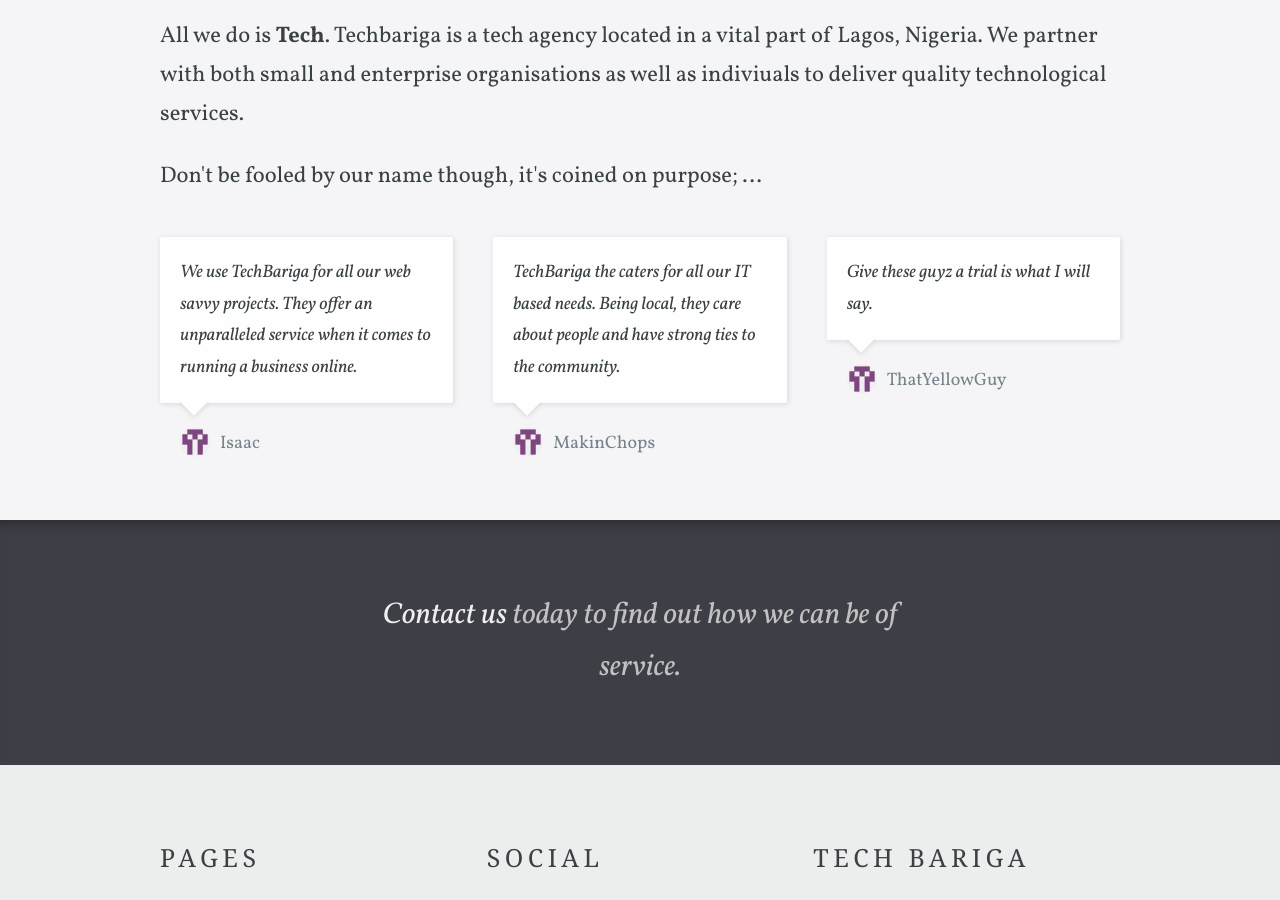
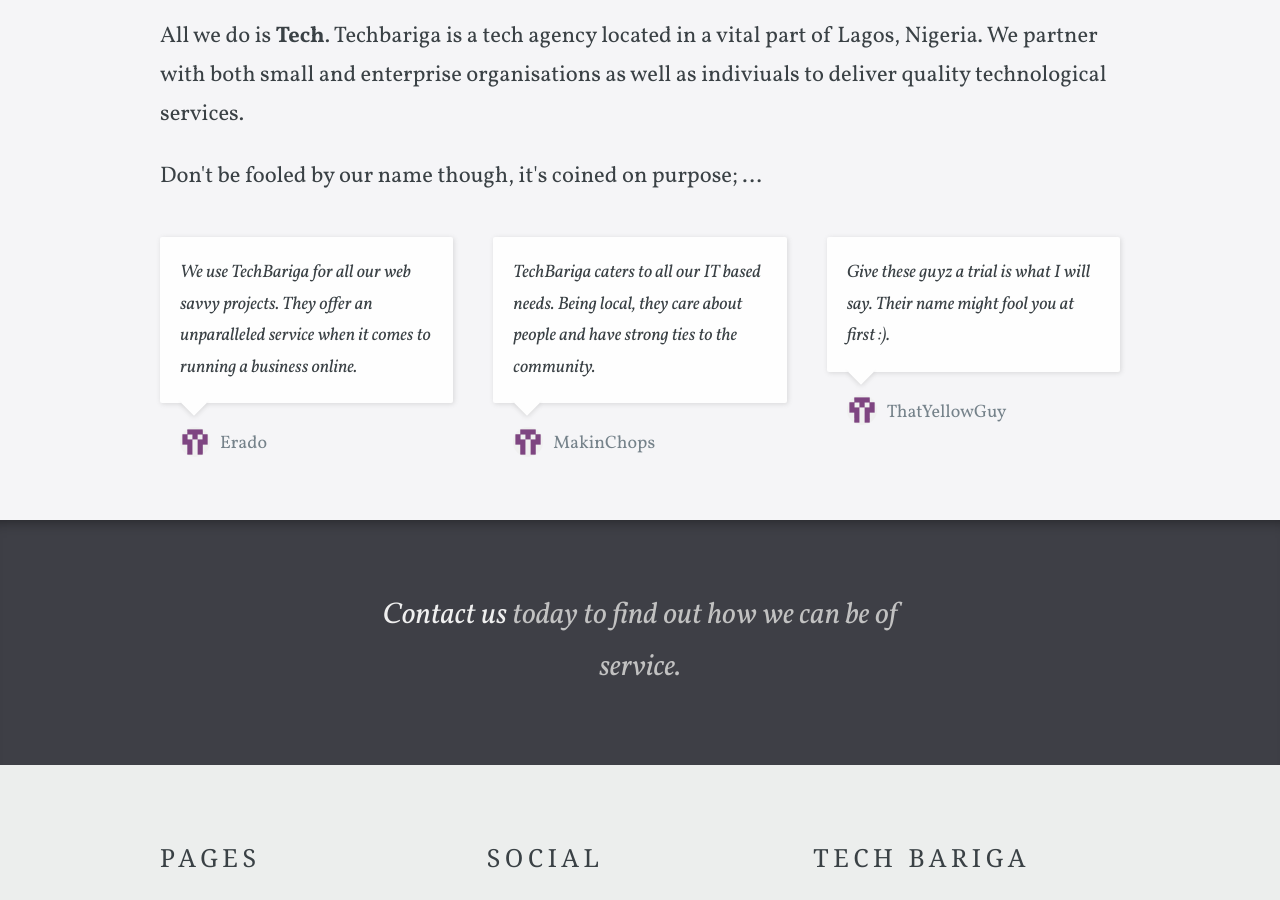
Before and after one commit to btyrbe1/techbariga.github.io, a Jekyll site: the page built from index.html, in a window 1280 px wide and 900 px high, scrolled down 786 px. Built offline with Jekyll 4.4.1, drawn with Linux system fonts in a browser that asks for light colours; some web fonts are replaced.

Commit message:
More Modifications

```diff
--- a/_config.yml
+++ b/_config.yml
@@ -5,7 +5,7 @@
 url: "https://technari.ga"
 baseurl:
 google_analytics_key:
-google_maps_javascript_api_key:
+google_maps_javascript_api_key: AIzaSyBPuPYbd2BGkGkjKM_XX1Pho8bMpDVg7Fg
 disqus_shortname:
 
 # Values for the jekyll-seo-tag gem (https://github.com/jekyll/jekyll-seo-tag)
--- a/index.html
+++ b/index.html
@@ -6,11 +6,11 @@
 testimonials:
   - message: We use TechBariga for all our web savvy projects. They offer an unparalleled service when it comes to running a business online.
     image: "/images/identicon.png"
-    name: Isaac
-  - message: TechBariga the caters for all our IT based needs. Being local, they care about people and have strong ties to the community.
+    name: Erado
+  - message: TechBariga caters to all our IT based needs. Being local, they care about people and have strong ties to the community.
     image: "/images/identicon.png"
     name: MakinChops
-  - message: Give these guyz a trial is what I will say.
+  - message: Give these guyz a trial is what I will say. Their name might fool you at first :).
     image: "/images/identicon.png"
     name: ThatYellowGuy
 _options:
```
Also changed, not shown: _data/footer.yml (+8 -8 lines), _staff_members/elijah-joseph.md (+2 -2 lines), _staff_members/fred.md (+1 -1 lines), _staff_members/mike.md (+1 -1 lines), 3 other files.
